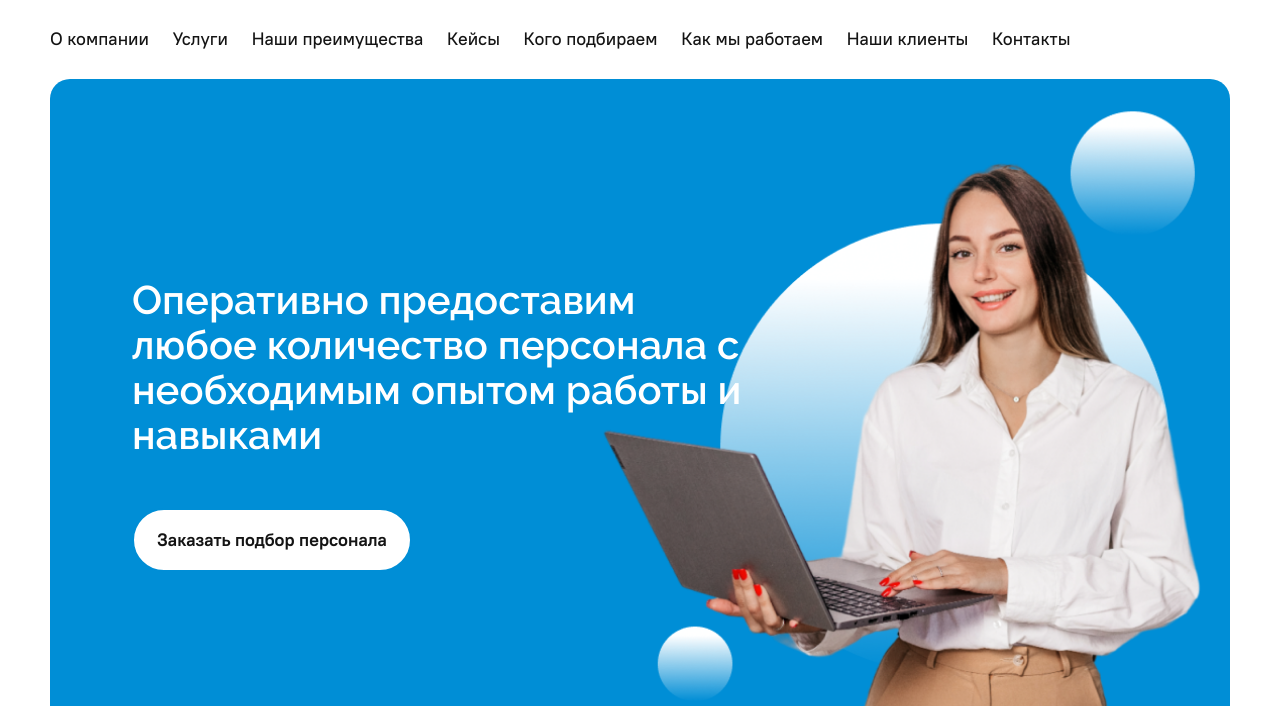
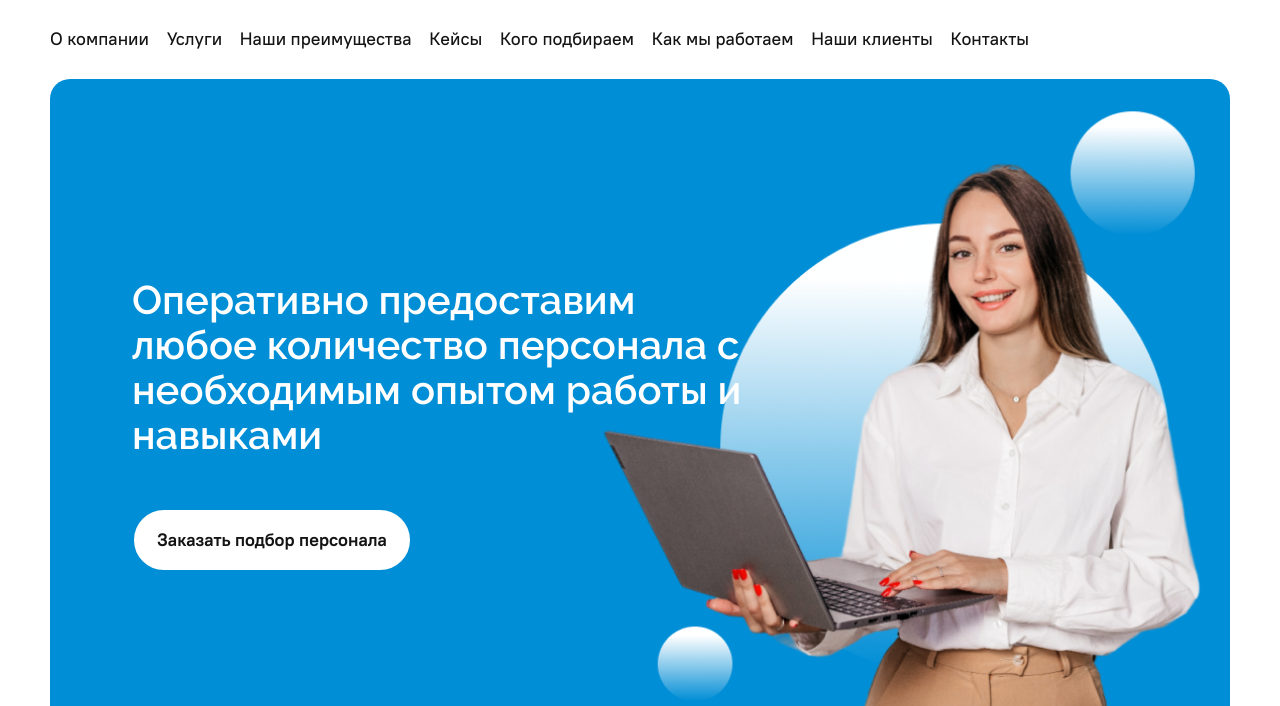
Before and after one commit to pvpavlov-frontend/SerwisKadra, a plain HTML site: page index.html in a window 1280 px wide. Shown: the part 94-800 px from the top of the page. Drawn offline with nearby package versions, Linux system fonts and the light colour scheme; some packages are replaced by stand-ins of ours; a script that the page names is missing.

Commit message:
fix_menu

```diff
--- a/assets/template/css/main.scss
+++ b/assets/template/css/main.scss
@@ -69,7 +69,7 @@ $red: #e11d07;
             background-color: transparent;
             outline: none;
             outline-offset: 0px;
-            margin-right: 2%;
+            margin-right: 1.5%;
             &:last-child {
                 margin-right: 0;
                 a {
```
Also changed, not shown: assets/template/css/main.css, 1 other file.
